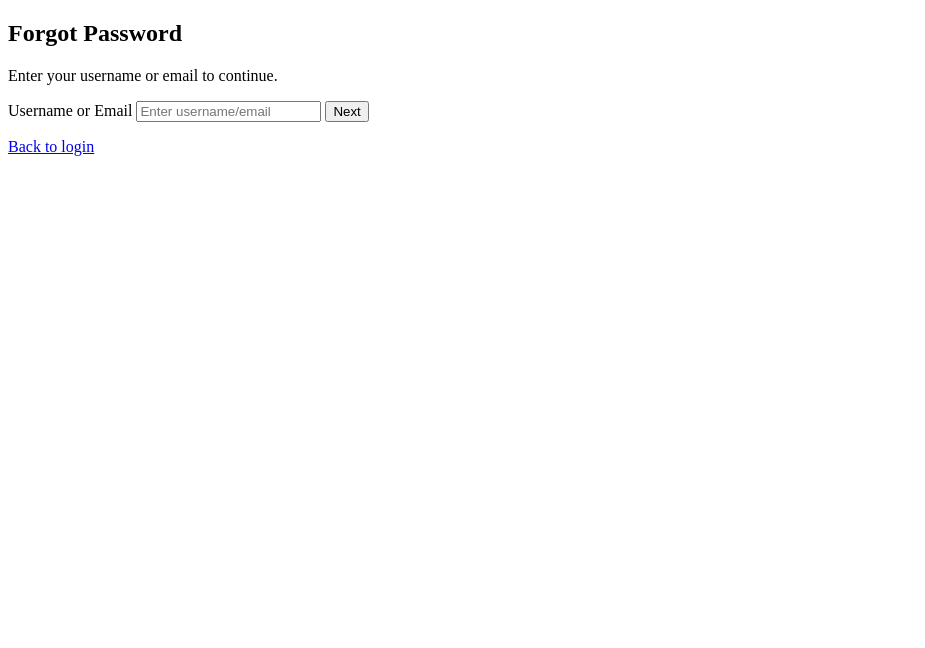
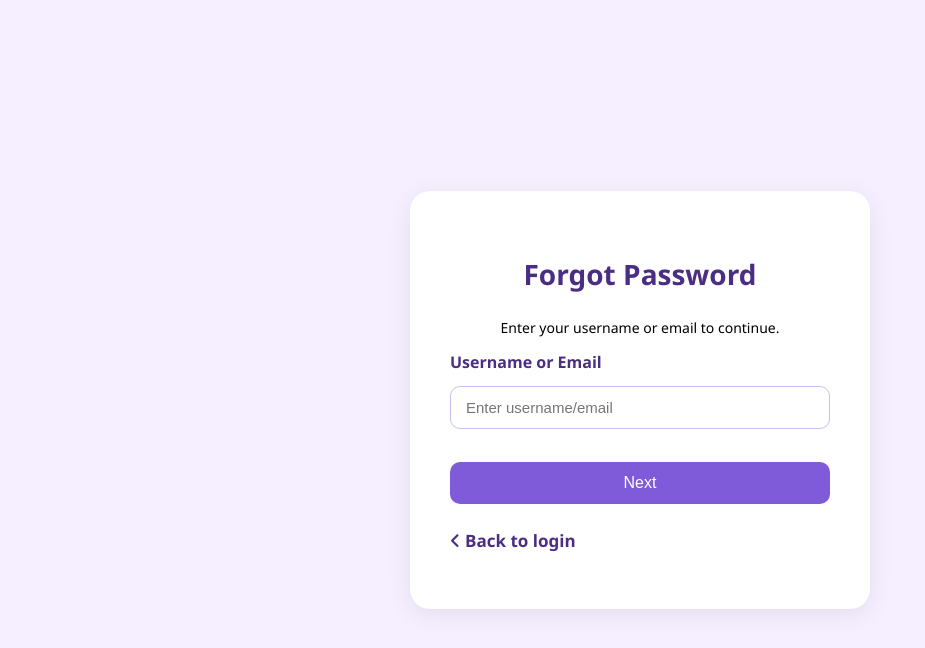
Before and after one commit to cassieY04/MoodTracker, a Flask app: page /forgot in a window 1280 px wide. Shown: the top 648 px of the page, without its empty margins (0-925 px from the left). Run offline with Flask 3, Linux system fonts and the light colour scheme.

Commit message:
Revert "removing unused stuffs"
This reverts commit 10563dc0ed4d1171cf455746efae85d3061a68f3.

```diff
--- a/app_package/templates/forgot.html
+++ b/app_package/templates/forgot.html
@@ -1,8 +1,11 @@
 <!DOCTYPE html>
 <html lang="en">
 <head>
+    <script src="{{ url_for('static', filename='theme.js') }}"></script>
     <meta charset="UTF-8">
     <title>Forgot Password</title>
+    <link rel="stylesheet" href="https://cdnjs.cloudflare.com/ajax/libs/font-awesome/6.4.0/css/all.min.css">
+    <link rel="stylesheet" href="{{ url_for('static', filename='style.css') }}">
 </head>
 
 <body class="auth-body">
--- a/app_package/templates/index.html
+++ b/app_package/templates/index.html
@@ -3,6 +3,8 @@
 <head>
     <meta charset="UTF-8">
     <title>MoodTracker - Welcome</title>
+    <link rel="stylesheet" href="https://cdnjs.cloudflare.com/ajax/libs/font-awesome/6.4.0/css/all.min.css">
+    <link rel="stylesheet" href="{{ url_for('static', filename='style.css') }}">
 </head>
 
 <body class="body">
--- a/app_package/templates/login.html
+++ b/app_package/templates/login.html
@@ -3,6 +3,8 @@
 <head>
     <meta charset="UTF-8">
     <title>Log In - MoodTracker</title>
+    <link rel="stylesheet" href="https://cdnjs.cloudflare.com/ajax/libs/font-awesome/6.4.0/css/all.min.css">
+    <link rel="stylesheet" href="{{ url_for('static', filename='style.css') }}">
 </head>
 
 <script>
--- a/app_package/templates/register.html
+++ b/app_package/templates/register.html
@@ -3,6 +3,8 @@
 <head>
     <meta charset="UTF-8">
     <title>Register - MoodTracker</title>
+    <link rel="stylesheet" href="https://cdnjs.cloudflare.com/ajax/libs/font-awesome/6.4.0/css/all.min.css">
+    <link rel="stylesheet" href="{{ url_for('static', filename='style.css') }}">
 </head>
 
 <script>
--- a/app_package/templates/reset.html
+++ b/app_package/templates/reset.html
@@ -3,6 +3,8 @@
 <head>
     <meta charset="UTF-8">
     <title>Reset Password</title>
+    <link rel="stylesheet" href="https://cdnjs.cloudflare.com/ajax/libs/font-awesome/6.4.0/css/all.min.css">
+    <link rel="stylesheet" href="{{ url_for('static', filename='style.css') }}">
 </head>
 
 <script>
--- a/app_package/templates/verify_security.html
+++ b/app_package/templates/verify_security.html
@@ -3,6 +3,8 @@
 <head>
     <meta charset="UTF-8">
     <title>Security Verification</title>
+    <link rel="stylesheet" href="https://cdnjs.cloudflare.com/ajax/libs/font-awesome/6.4.0/css/all.min.css">
+    <link rel="stylesheet" href="{{ url_for('static', filename='style.css') }}">
 </head>
 
 <body class="auth-body">
```
